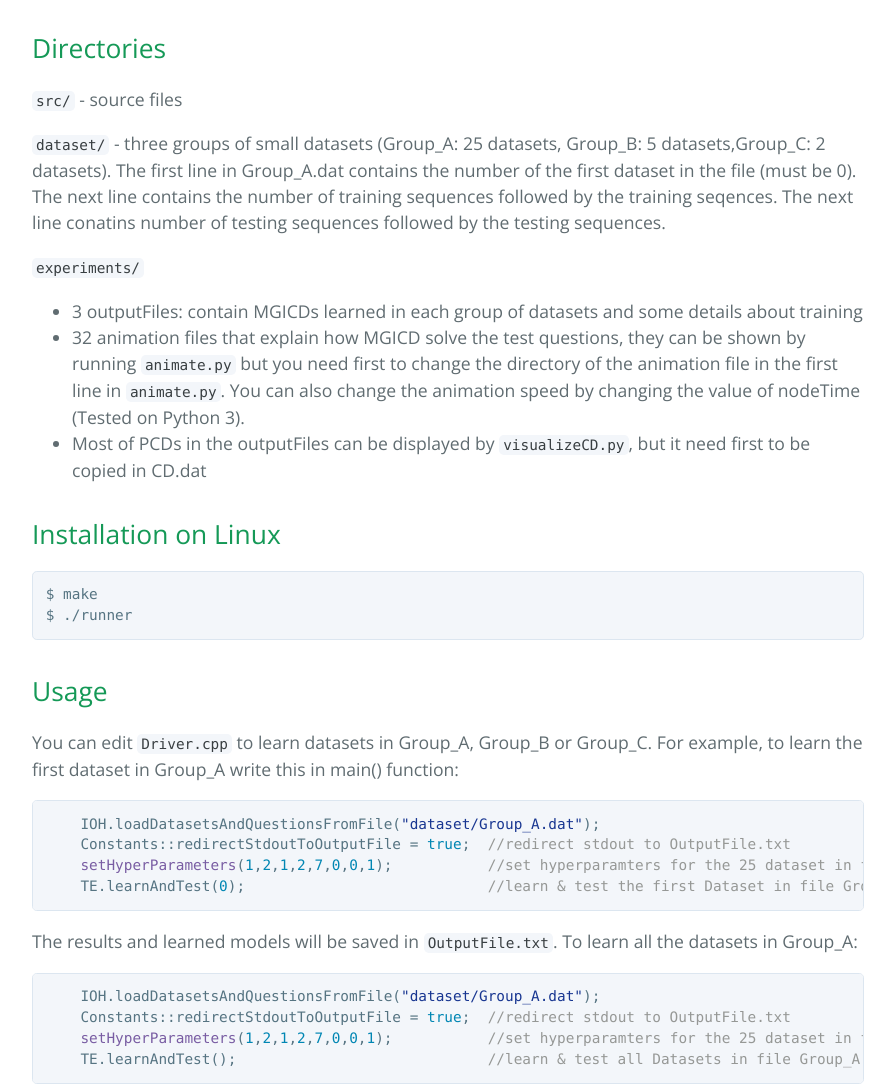
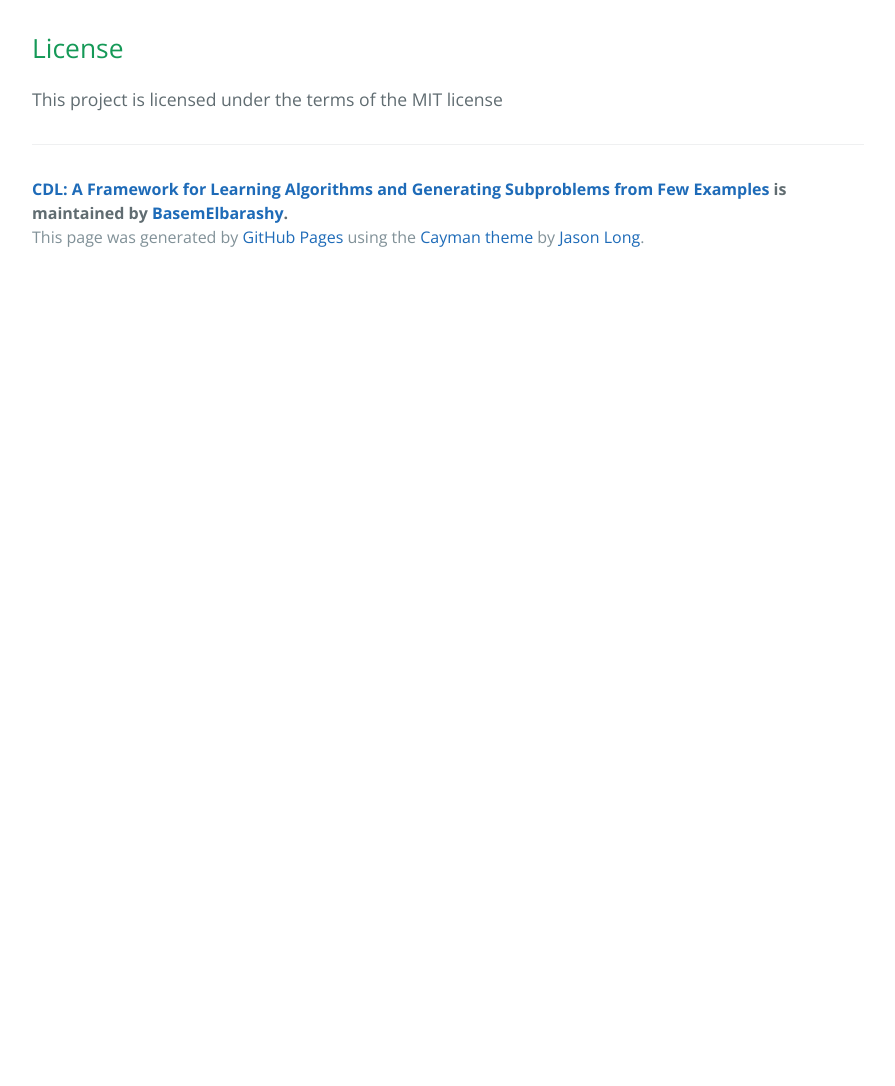
Before and after one commit to BasemElbarashy/CDL, a plain HTML site: page index.html in a window 1280 px wide. Shown: the part 2693-3779 px from the top of the page, without its empty margins (192-1087 px from the left). After the commit the page ends 2974 px from the top, so only its background shows below. Drawn offline with nearby package versions, Linux system fonts and the light colour scheme.

```diff
--- a/index.html
+++ b/index.html
@@ -54,48 +54,6 @@ whenever needed, the model learns to break down the problem into simpler subprob
 <p><img src="https://raw.githubusercontent.com/BasemElbarashy/CDL/master/GifFiles/Group_A_dataset_24.gif" alt="example2"></p>
 
 <h2>
-<a id="directories" class="anchor" href="#directories" aria-hidden="true"><span aria-hidden="true" class="octicon octicon-link"></span></a>Directories</h2>
-
-<p><code>src/</code>       - source files</p>
-
-<p><code>dataset/</code>   - three groups of small datasets (Group_A: 25 datasets, Group_B: 5 datasets,Group_C: 2 datasets). The first line in Group_A.dat contains the number of the first dataset in the file (must be 0). The next line contains the number of training sequences followed by the training seqences. The next line conatins number of testing sequences followed by the testing sequences.   </p>
-
-<p><code>experiments/</code>   </p>
-
-<ul>
-<li>3 outputFiles: contain MGICDs learned in each group of datasets and some details about training</li>
-<li>32 animation files that explain how MGICD solve the test questions, they can be shown by running <code>animate.py</code> but you need first to change the directory of the animation file in the first line in <code>animate.py</code>. You can also change the animation speed by changing the value of nodeTime (Tested on Python 3).</li>
-<li>Most of PCDs in the outputFiles can be displayed by <code>visualizeCD.py</code>, but it need first to be copied in CD.dat</li>
-</ul>
-
-<h2>
-<a id="installation-on-linux" class="anchor" href="#installation-on-linux" aria-hidden="true"><span aria-hidden="true" class="octicon octicon-link"></span></a>Installation on Linux</h2>
-
-<pre><code>$ make
-$ ./runner
-</code></pre>
-
-<h2>
-<a id="usage" class="anchor" href="#usage" aria-hidden="true"><span aria-hidden="true" class="octicon octicon-link"></span></a>Usage</h2>
-
-<p>You can edit <code>Driver.cpp</code> to learn datasets in Group_A, Group_B or Group_C. For example, to learn the first dataset in  Group_A write this in main() function:</p>
-
-<div class="highlight highlight-source-c++"><pre>    IOH.loadDatasetsAndQuestionsFromFile(<span class="pl-s"><span class="pl-pds">"</span>dataset/Group_A.dat<span class="pl-pds">"</span></span>);
-    Constants::redirectStdoutToOutputFile = <span class="pl-c1">true</span>;  <span class="pl-c">//redirect stdout to OutputFile.txt</span>
-    <span class="pl-en">setHyperParameters</span>(<span class="pl-c1">1</span>,<span class="pl-c1">2</span>,<span class="pl-c1">1</span>,<span class="pl-c1">2</span>,<span class="pl-c1">7</span>,<span class="pl-c1">0</span>,<span class="pl-c1">0</span>,<span class="pl-c1">1</span>);           <span class="pl-c">//set hyperparamters for the 25 dataset in file Group_A.dat</span>
-    TE.learnAndTest(<span class="pl-c1">0</span>);                            <span class="pl-c">//learn &amp; test the first Dataset in file Group_A.dat</span></pre></div>
-
-<p>The results and learned models will be saved in <code>OutputFile.txt</code>.
-To learn all the datasets in Group_A: </p>
-
-<div class="highlight highlight-source-c++"><pre>    IOH.loadDatasetsAndQuestionsFromFile(<span class="pl-s"><span class="pl-pds">"</span>dataset/Group_A.dat<span class="pl-pds">"</span></span>);
-    Constants::redirectStdoutToOutputFile = <span class="pl-c1">true</span>;  <span class="pl-c">//redirect stdout to OutputFile.txt</span>
-    <span class="pl-en">setHyperParameters</span>(<span class="pl-c1">1</span>,<span class="pl-c1">2</span>,<span class="pl-c1">1</span>,<span class="pl-c1">2</span>,<span class="pl-c1">7</span>,<span class="pl-c1">0</span>,<span class="pl-c1">0</span>,<span class="pl-c1">1</span>);           <span class="pl-c">//set hyperparamters for the 25 dataset in file Group_A.dat</span>
-    TE.learnAndTest();                             <span class="pl-c">//learn &amp; test all Datasets in file Group_A.dat</span></pre></div>
-
-<p>You can also write a new dataset and test it but it must be formatted like other datasets</p>
-
-<h2>
 <a id="license" class="anchor" href="#license" aria-hidden="true"><span aria-hidden="true" class="octicon octicon-link"></span></a>License</h2>
 
 <p>This project is licensed under the terms of the MIT license</p>
```
Also changed, not shown: params.json (+1 -1 lines).
